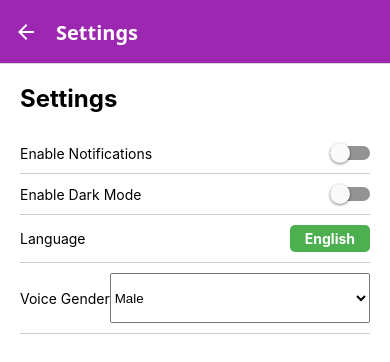
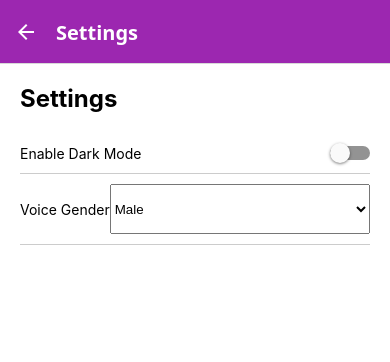
Before and after one commit to toy214/MungMungv2, a React Native app: screen /Settings in a window 390 px wide. Shown: the top 362 px of the page. Built offline with nearby package versions, Linux system fonts and the light colour scheme.

Commit message:
Update SettingsScreen.js
update part 2

```diff
--- a/SettingsScreen.js
+++ b/SettingsScreen.js
@@ -1,118 +1,34 @@
-import React, { useState, useEffect } from 'react';
-import { View, Text, StyleSheet, Switch, TouchableOpacity, ActivityIndicator } from 'react-native';
+import React from 'react';
+import { View, Text, StyleSheet, Switch } from 'react-native';
 import { Picker } from '@react-native-picker/picker';
-import AsyncStorage from '@react-native-async-storage/async-storage';
-import * as Speech from 'expo-speech';
+import { useAppContext } from './App';
 
 export default function SettingsScreen() {
-  const [notificationsEnabled, setNotificationsEnabled] = useState(false);
-  const [darkModeEnabled, setDarkModeEnabled] = useState(false);
-  const [language, setLanguage] = useState('English');
-  const [voiceGender, setVoiceGender] = useState('Male');
-  const [loading, setLoading] = useState(true);
+  const { darkMode, toggleDarkMode, voiceGender, changeVoiceGender } = useAppContext();
 
-  // Load settings from AsyncStorage on mount
-  useEffect(() => {
-    const loadSettings = async () => {
-      try {
-        const savedNotifications = await AsyncStorage.getItem('notificationsEnabled');
-        const savedDarkMode = await AsyncStorage.getItem('darkModeEnabled');
-        const savedLanguage = await AsyncStorage.getItem('language');
-        const savedVoiceGender = await AsyncStorage.getItem('voiceGender');
-
-        if (savedNotifications !== null) setNotificationsEnabled(JSON.parse(savedNotifications));
-        if (savedDarkMode !== null) setDarkModeEnabled(JSON.parse(savedDarkMode));
-        if (savedLanguage !== null) setLanguage(savedLanguage);
-        if (savedVoiceGender !== null) setVoiceGender(savedVoiceGender);
-
-        setLoading(false);
-      } catch (error) {
-        console.error('Failed to load settings', error);
-        setLoading(false);
-      }
-    };
-
-    loadSettings();
-  }, []);
-
-  // Save settings to AsyncStorage
-  const saveSetting = async (key, value) => {
-    try {
-      await AsyncStorage.setItem(key, JSON.stringify(value));
-    } catch (error) {
-      console.error(`Failed to save ${key}`, error);
-    }
-  };
-
-  const toggleNotifications = () => {
-    const newValue = !notificationsEnabled;
-    setNotificationsEnabled(newValue);
-    saveSetting('notificationsEnabled', newValue);
-  };
-
-  const toggleDarkMode = () => {
-    const newValue = !darkModeEnabled;
-    setDarkModeEnabled(newValue);
-    saveSetting('darkModeEnabled', newValue);
-  };
-
-  const changeLanguage = () => {
-    const newLanguage = language === 'English' ? 'Korean' : 'English';
-    setLanguage(newLanguage);
-    saveSetting('language', newLanguage);
-    Speech.speak(`Language set to ${newLanguage}`, {
-      voice: voiceGender === 'Male' ? 'com.apple.ttsbundle.Daniel-compact' : 'com.apple.ttsbundle.Samantha-compact',
-    });
-  };
-
-  const changeVoiceGender = (newGender) => {
-    setVoiceGender(newGender);
-    saveSetting('voiceGender', newGender);
-  };
-
-  if (loading) {
-    return (
-      <View style={styles.loadingContainer}>
-        <ActivityIndicator size="large" color="#4CAF50" />
-      </View>
-    );
-  }
-
-  const containerStyle = darkModeEnabled
+  const containerStyle = darkMode
     ? [styles.container, { backgroundColor: '#333' }]
     : [styles.container, { backgroundColor: '#FFF' }];
 
-  const textStyle = darkModeEnabled
+  const textStyle = darkMode
     ? { color: '#FFF' }
     : { color: '#000' };
 
   return (
     <View style={containerStyle}>
       <Text style={[styles.title, textStyle]}>Settings</Text>
-      {/* Notifications */}
-      <View style={styles.settingRow}>
-        <Text style={textStyle}>Enable Notifications</Text>
-        <Switch value={notificationsEnabled} onValueChange={toggleNotifications} />
-      </View>
-      {/* Dark Mode */}
+      {/* Dark Mode Toggle */}
       <View style={styles.settingRow}>
         <Text style={textStyle}>Enable Dark Mode</Text>
-        <Switch value={darkModeEnabled} onValueChange={toggleDarkMode} />
+        <Switch value={darkMode} onValueChange={toggleDarkMode} />
       </View>
-      {/* Language Preference */}
-      <View style={styles.settingRow}>
-        <Text style={textStyle}>Language</Text>
-        <TouchableOpacity style={styles.languageButton} onPress={changeLanguage}>
-          <Text style={styles.languageText}>{language}</Text>
-        </TouchableOpacity>
-      </View>
-      {/* Voice Gender Preference */}
+      {/* Voice Gender Picker */}
       <View style={styles.settingRow}>
         <Text style={textStyle}>Voice Gender</Text>
         <Picker
           selectedValue={voiceGender}
-          style={[styles.picker, textStyle]}
-          onValueChange={changeVoiceGender}
+          style={styles.picker}
+          onValueChange={(value) => changeVoiceGender(value)}
         >
           <Picker.Item label="Male" value="Male" />
           <Picker.Item label="Female" value="Female" />
@@ -127,11 +43,6 @@ const styles = StyleSheet.create({
     flex: 1,
     padding: 20,
   },
-  loadingContainer: {
-    flex: 1,
-    justifyContent: 'center',
-    alignItems: 'center',
-  },
   title: {
     fontSize: 24,
     fontWeight: 'bold',
@@ -145,19 +56,8 @@ const styles = StyleSheet.create({
     borderBottomWidth: 1,
     borderBottomColor: '#ccc',
   },
-  languageButton: {
-    backgroundColor: '#4CAF50',
-    paddingVertical: 5,
-    paddingHorizontal: 15,
-    borderRadius: 5,
-  },
-  languageText: {
-    color: '#FFF',
-    fontWeight: 'bold',
-  },
   picker: {
     height: 50,
     flex: 1,
-    color: '#000',
   },
 });
```
